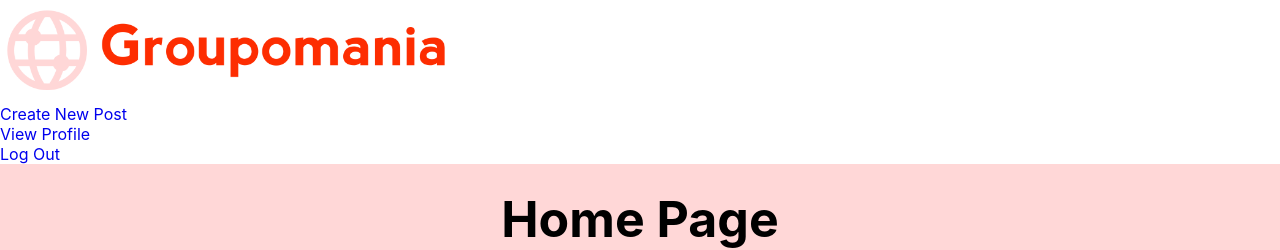
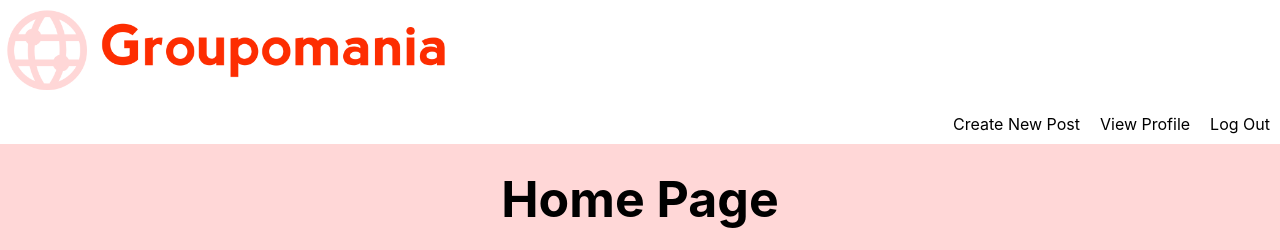
Before and after one commit to WalkTheRosePath/OpenClassrooms-Groupomania, a React (Create React App) app in the folder frontend/: page /home in a window 1280 px wide. Shown: the top 250 px of the page. Built offline with nearby package versions, Linux system fonts and the light colour scheme; no server answers.

Commit message:
styled navbar

```diff
--- a/frontend/src/App.css
+++ b/frontend/src/App.css
@@ -65,12 +65,26 @@ h2 {
   height: 100px;
 }
 
-
 main {
   text-align: center;
   padding-top: 1.5em;
   padding-bottom: 1.5em;
   background-color: #ffffff;
+}
+
+.nav-links {
+  list-style: none;
+  display: flex;
+  flex-direction: row;
+  justify-content: flex-end;
+}
+
+.nav-links li {
+  padding: 10px;
+}
+
+.nav-links a {
+  color: #000;
 }
 
 p {
--- a/frontend/src/components/NavBar.jsx
+++ b/frontend/src/components/NavBar.jsx
@@ -17,7 +17,7 @@ const NavBar = () => {
   // Render the NavBar only if it should be shown
   return shouldShowNavBar() ? (
     <nav>
-      <ul>
+      <ul className="nav-links">
         <li>
           <Link to="/create-post">Create New Post</Link>
         </li>
```
